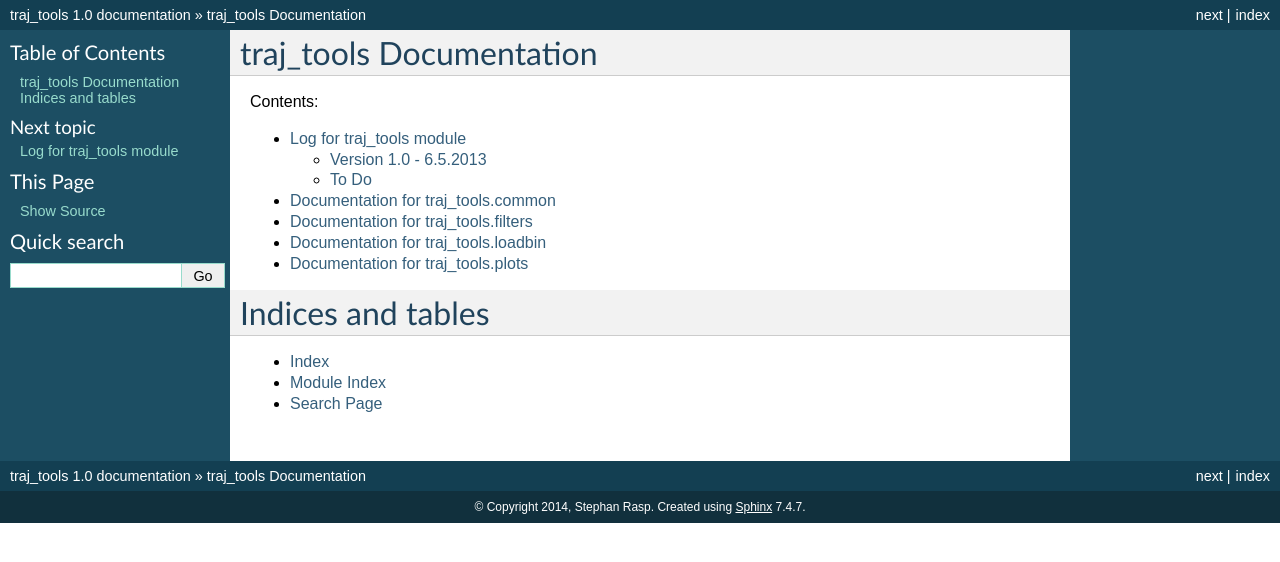
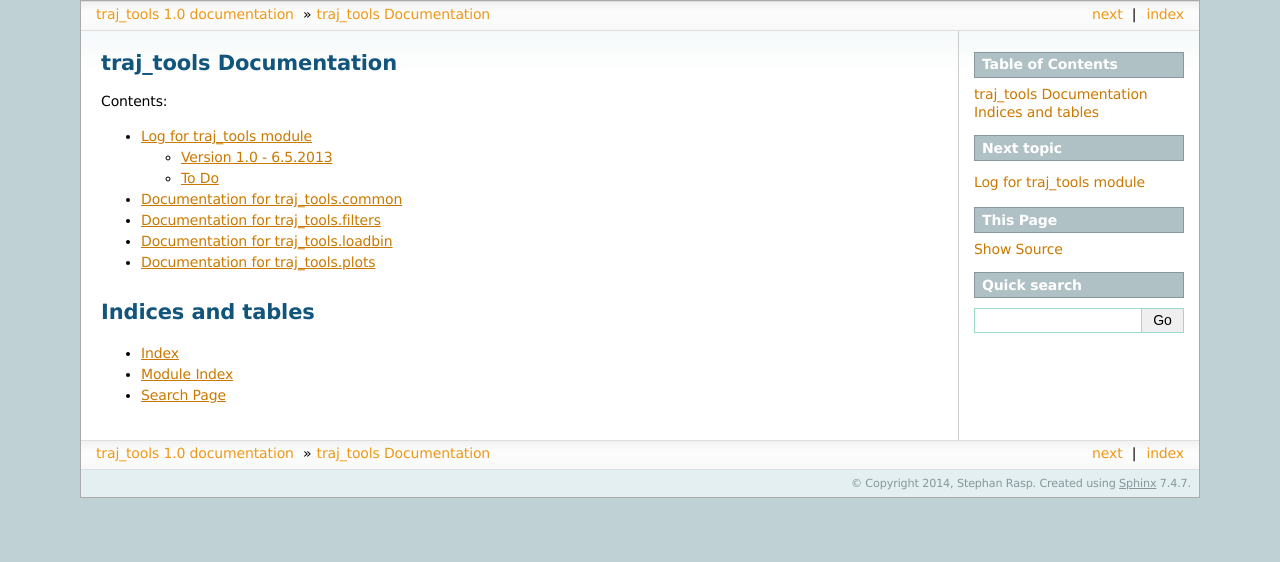
Before and after one commit to raspstephan/projecttraj, a Sphinx documentation site: the page built from sphinx_doc/source/index.rst, in a window 1280 px wide. Shown: the top 562 px of the page. Built offline with Sphinx 7.4.7, drawn with Linux system fonts in a browser that asks for light colours; formulas are drawn with MathJax 3.

Commit message:
Changed sphinx docu theme

```diff
--- a/sphinx_doc/source/conf.py
+++ b/sphinx_doc/source/conf.py
@@ -108,7 +108,7 @@ pygments_style = 'sphinx'
 
 # The theme to use for HTML and HTML Help pages.  See the documentation for
 # a list of builtin themes.
-html_theme = 'default'
+html_theme = 'sphinxdoc'
 
 # Theme options are theme-specific and customize the look and feel of a theme
 # further.  For a list of options available for each theme, see the
```
